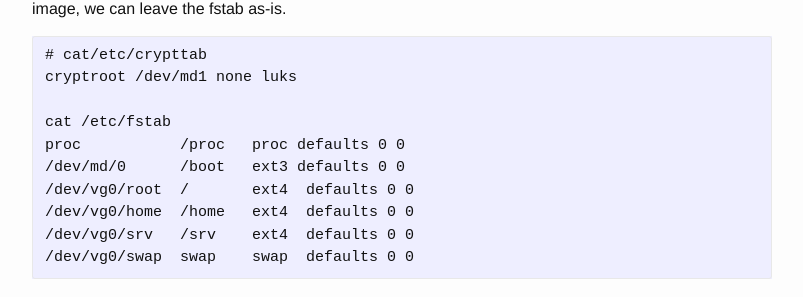
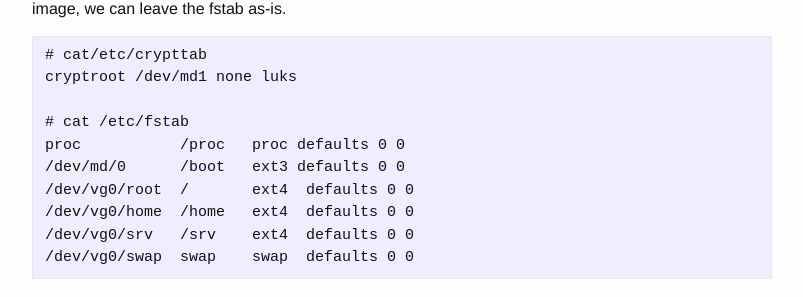
Before and after one commit to benediktkr/benediktkr.github.io, a Jekyll site: the page built from _posts/2015-05-01-remote-fde.md, in a window 1280 px wide and 900 px high, scrolled down 2791 px. Shown: the part 213-510 px from the top of the window, without its empty margins (238-1041 px from the left). Built offline with Jekyll 4.4.1, drawn with Linux system fonts in a browser that asks for light colours.

Commit message:
format error

```diff
--- a/_posts/2015-05-01-remote-fde.md
+++ b/_posts/2015-05-01-remote-fde.md
@@ -143,7 +143,7 @@ We need a crypttab to be able to boot from the encrypted filesystem. Since we in
     # cat/etc/crypttab
     cryptroot /dev/md1 none luks
 
-    cat /etc/fstab
+    # cat /etc/fstab
     proc           /proc   proc defaults 0 0
     /dev/md/0      /boot   ext3 defaults 0 0
     /dev/vg0/root  /       ext4  defaults 0 0
```
